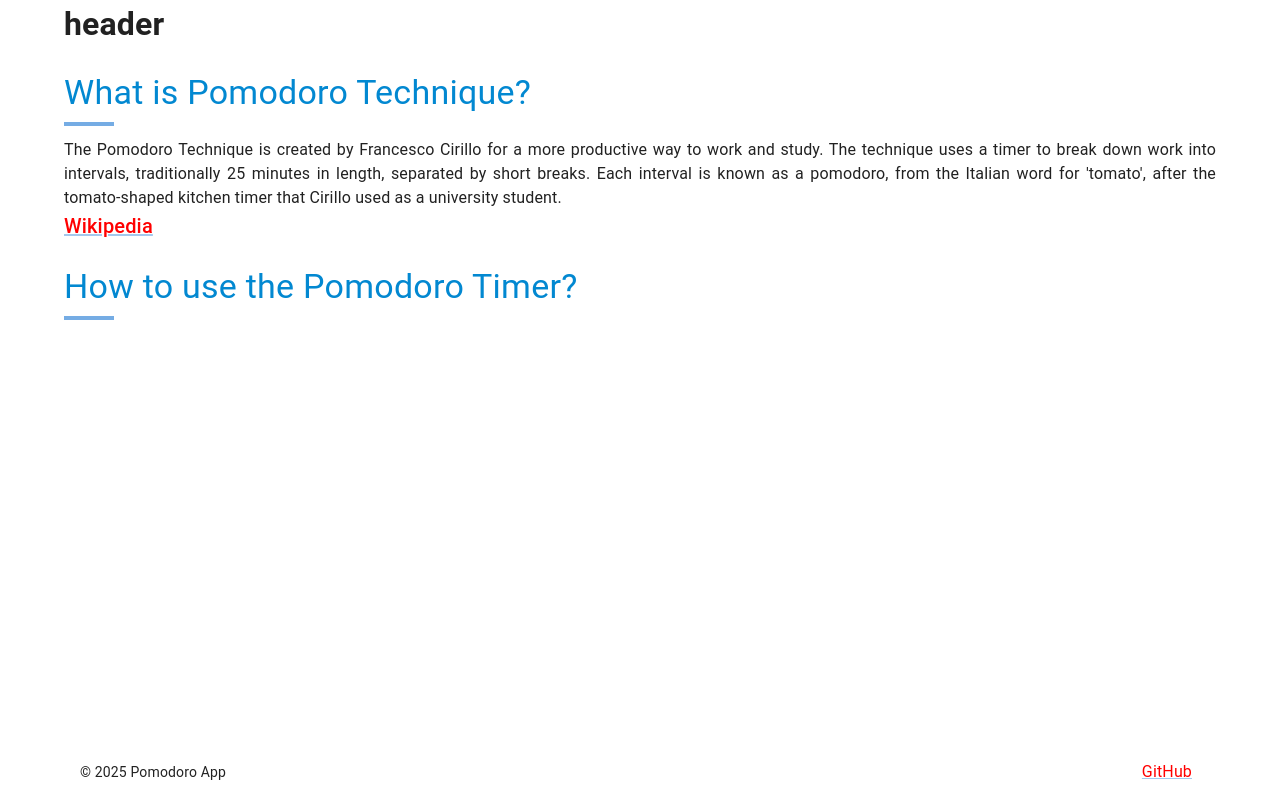
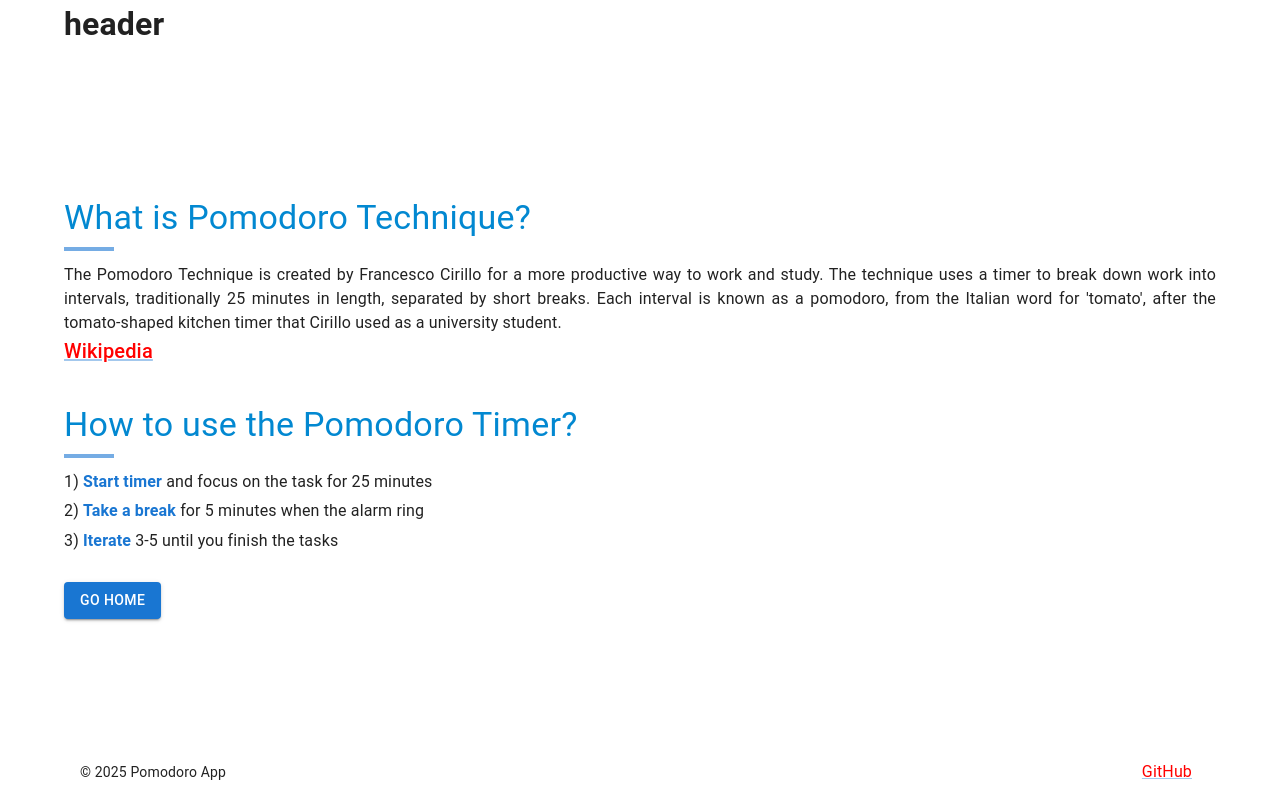
Before and after one commit to IvanovKS/pomodoro, a React (Create React App) app: page /about in a window 1280 px wide. Built offline with nearby package versions, Linux system fonts and the light colour scheme.

Commit message:
Finish About component

```diff
--- a/src/pages/About/About.jsx
+++ b/src/pages/About/About.jsx
@@ -1,9 +1,18 @@
 import React from 'react';
-import { Box, Typography, Link } from '@mui/material';
+import { Box, Typography, Link, Button } from '@mui/material';
+import PointsForUsing from './PointsForUsing';
 
 function About() {
   return (
-    <Box>
+    <Box
+      sx={{
+        width: '100%',
+        display: 'flex',
+        flexDirection: 'column',
+        justifyContent: 'center',
+        margin: '0 auto',
+      }}
+    >
       <Typography
         variant="h4"
         gutterBottom
@@ -65,6 +74,32 @@ function About() {
       >
         How to use the Pomodoro Timer?
       </Typography>
+      <PointsForUsing
+        index="1) "
+        spanText="Start timer"
+        text=" and focus on the task for 25 minutes"
+      ></PointsForUsing>
+      <PointsForUsing
+        index="2) "
+        spanText="Take a break"
+        text=" for 5 minutes when the alarm ring"
+      ></PointsForUsing>
+      <PointsForUsing
+        index="3) "
+        spanText="Iterate"
+        text=" 3-5 until you finish the tasks"
+      ></PointsForUsing>
+      <Button
+        variant="contained"
+        href="/"
+        sx={{
+          mt: 3,
+          width: 'auto',
+          alignSelf: 'flex-start',
+        }}
+      >
+        Go home
+      </Button>
     </Box>
   );
 }
--- /dev/null
+++ b/src/pages/About/PointsForUsing.jsx
@@ -0,0 +1,21 @@
+import React from 'react';
+import { Typography } from '@mui/material';
+import SpanChildren from './SpanChildren';
+
+function PointsForUsing({ text, spanText, index }) {
+  return (
+    <Typography
+      variant="body1"
+      gutterBottom
+      sx={{
+        textAlign: 'justify',
+      }}
+    >
+      {index}
+      <SpanChildren spanText={spanText} />
+      {text}
+    </Typography>
+  );
+}
+
+export default PointsForUsing;
--- /dev/null
+++ b/src/pages/About/SpanChildren.jsx
@@ -0,0 +1,15 @@
+import { Typography } from '@mui/material';
+import React from 'react';
+
+function SpanChildren({ spanText }) {
+  return (
+    <Typography
+      component="span"
+      sx={{ color: 'primary.main', fontWeight: 'bold' }}
+    >
+      {spanText}
+    </Typography>
+  );
+}
+
+export default SpanChildren;
```
